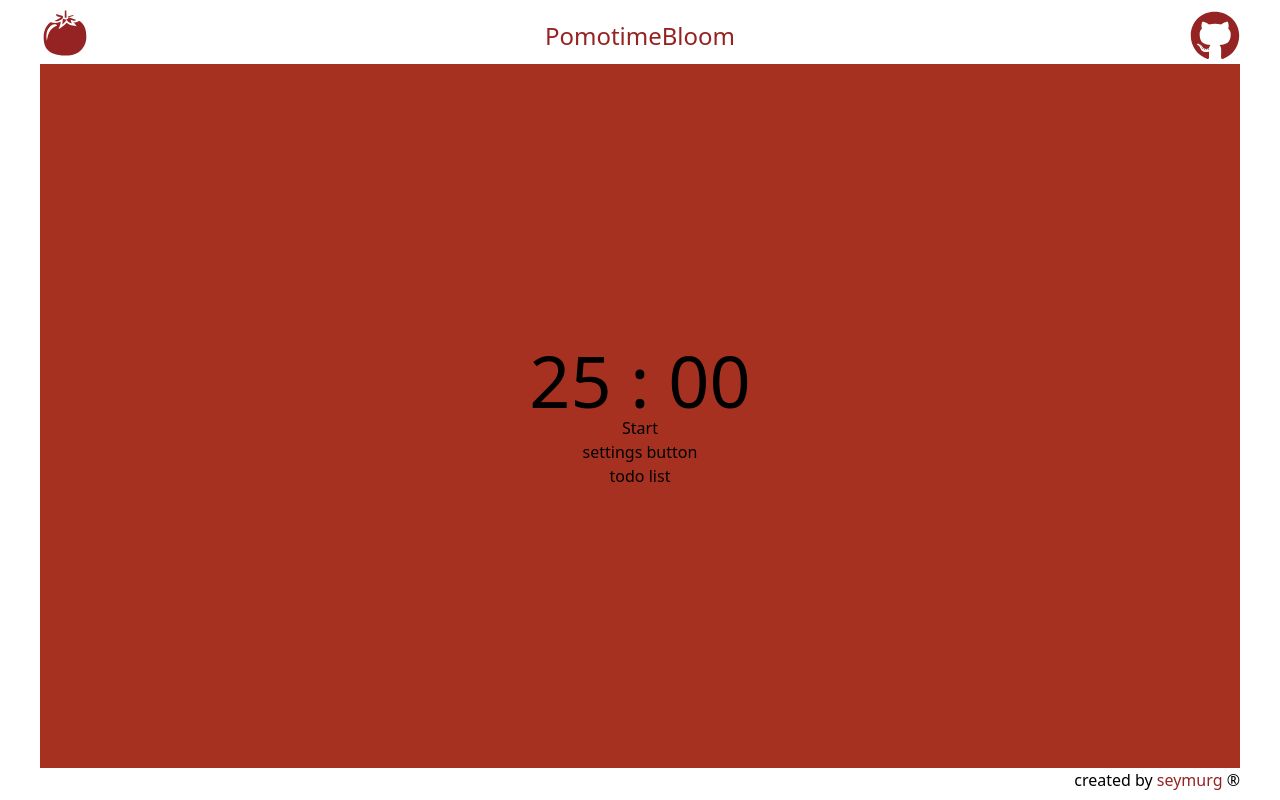
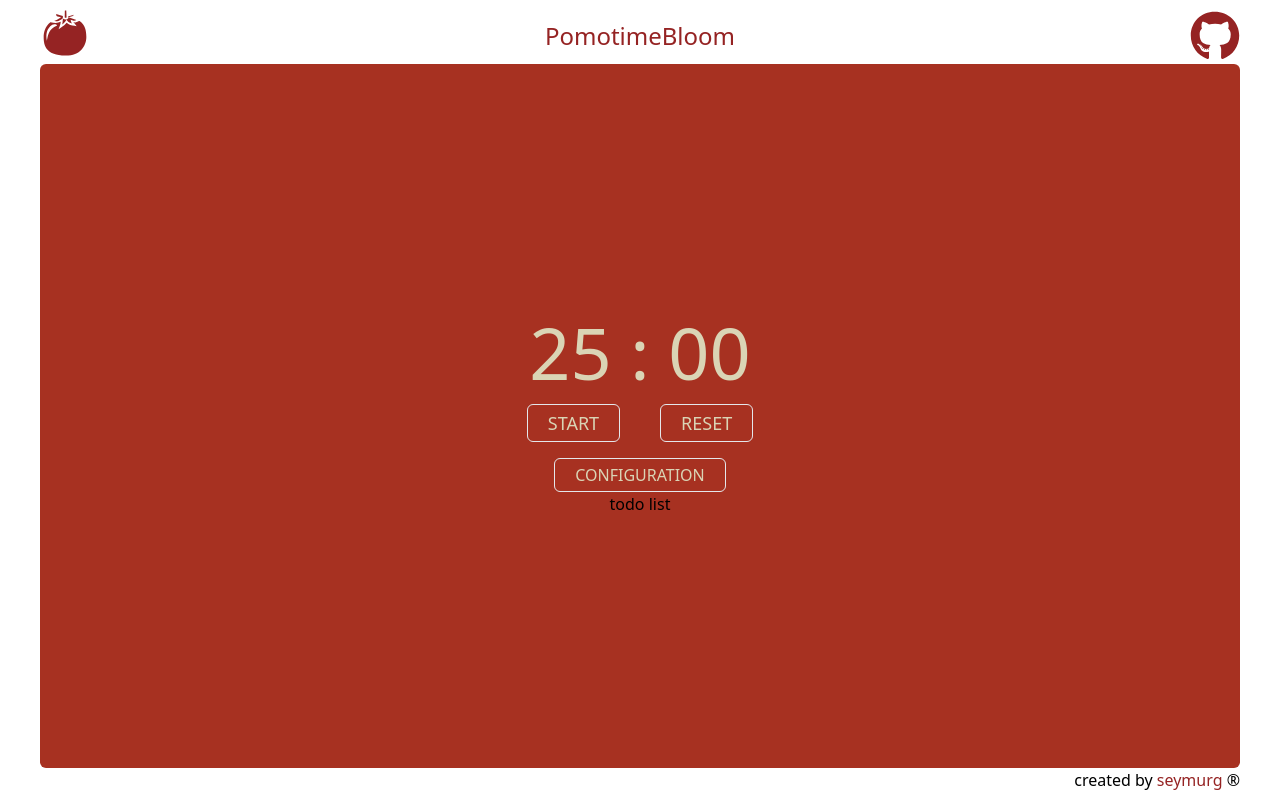
Before and after one commit to saymoreg/pomotimebloom-react, a React (Create React App) app: page / in a window 1280 px wide. Built offline with nearby package versions, Linux system fonts and the light colour scheme.

Commit message:
"reset and configuration buttons added"

```diff
--- a/src/components/PomodoroTimer.jsx
+++ b/src/components/PomodoroTimer.jsx
@@ -1,8 +1,11 @@
 import React, { useState, useEffect } from "react";
 
 const PomodoroTimer = () => {
+  const initialTimer = 1500;
   const [timer, setTimer] = useState(1500);
   const [isActive, setIsActive] = useState(false);
+  const [showConfigModal, setShowConfigModal] = useState(false);
+  const [newTimerValue, setNewTimerValue] = useState(initialTimer);
 
   useEffect(() => {
     let interval;
@@ -26,6 +29,11 @@ const PomodoroTimer = () => {
     setIsActive(false);
   };
 
+  const resetTimer = () => {
+    setIsActive(false);
+    setTimer(initialTimer);
+  };
+
   const formatTime = (seconds) => {
     const minutes = Math.floor(seconds / 60)
       .toString()
@@ -34,20 +42,89 @@ const PomodoroTimer = () => {
     return `${minutes} : ${remainingSeconds}`;
   };
 
+  const openConfigModal = () => {
+    setShowConfigModal(true);
+  };
+
+  const closeConfigModal = () => {
+    setShowConfigModal(false);
+  };
+
+  const handleTimerInputChange = (event) => {
+    const inputValue = event.target.value;
+    setNewTimerValue(inputValue);
+  };
+
+  const updateTimer = () => {
+    setTimer(newTimerValue);
+    closeConfigModal();
+  };
+
   return (
-    <div className="flex flex-col justify-center items-center flex-grow bg-secondary px-96">
+    <div className="flex flex-col justify-center items-center flex-grow bg-secondary px-96 rounded-md">
       {/* screen where timer will be shown */}
-      <div className="text-7xl">{formatTime(timer)}</div>
+      <div className="text-tertiary text-7xl">{formatTime(timer)}</div>
       {/* buttons of control start/stop/short_break/long_break */}
+      <div className="py-4 text-lg">
+        {!isActive ? (
+          <button
+            className="text-tertiary border p-1 px-5 mx-5 rounded-md hover:text-primary hover:bg-tertiary"
+            onClick={startTimer}
+          >
+            START
+          </button>
+        ) : (
+          <button
+            className="text-tertiary border p-1 px-5 mx-5 rounded-md hover:text-primary hover:bg-tertiary"
+            onClick={stopTimer}
+          >
+            STOP
+          </button>
+        )}
+        <button
+          className="text-tertiary border p-1 px-5 mx-5 rounded-md hover:text-primary hover:bg-tertiary"
+          onClick={resetTimer}
+        >
+          RESET
+        </button>
+      </div>
+      {/* settings button where you may customize your timer */}
       <div>
-        {!isActive ? (
-          <button onClick={startTimer}>Start</button>
-        ) : (
-          <button onClick={stopTimer}>Stop</button>
+        <button
+          className="text-tertiary border p-1 px-5 mx-5 rounded-md hover:text-primary hover:bg-tertiary"
+          onClick={openConfigModal}
+        >
+          CONFIGURATION
+        </button>
+        {showConfigModal && (
+          <div className="absolute top-0 left-0 w-full h-full flex items-center justify-center bg-opacity-50 bg-gray-800">
+            <div className="bg-white p-4 rounded-lg">
+              <h2 className="text-tertiary text-2xl mb-4">
+                Timer Configuration
+              </h2>
+              <label className="block mb-2">Enter Timer Value (seconds):</label>
+              <input
+                type="number"
+                value={newTimerValue}
+                onChange={handleTimerInputChange}
+                className="border p-2 rounded-md w-full"
+              />
+              <button
+                className="mt-4 text-tertiary border p-2 px-4 rounded-md bg-primary hover:bg-tertiary hover:text-primary"
+                onClick={updateTimer}
+              >
+                Update Timer
+              </button>
+              <button
+                className="mt-4 text-tertiary border p-2 px-4 rounded-md bg-primary hover:bg-tertiary hover:text-primary"
+                onClick={closeConfigModal}
+              >
+                Cancel
+              </button>
+            </div>
+          </div>
         )}
       </div>
-      {/* settings button where you may customize your timer */}
-      <div>settings button</div>
       {/* todo list task where you may add/delete/modify and put a checkmark on task */}
       <div>todo list</div>
     </div>
--- a/src/index.css
+++ b/src/index.css
@@ -6,3 +6,9 @@
   margin: 0;
   padding: 0;
 }
+
+/* @layer components {
+  .btn-primary {
+    @apply text-tertiary border p-1 px-5 rounded-md hover:text-primary hover:bg-tertiary;
+  }
+} */
```
